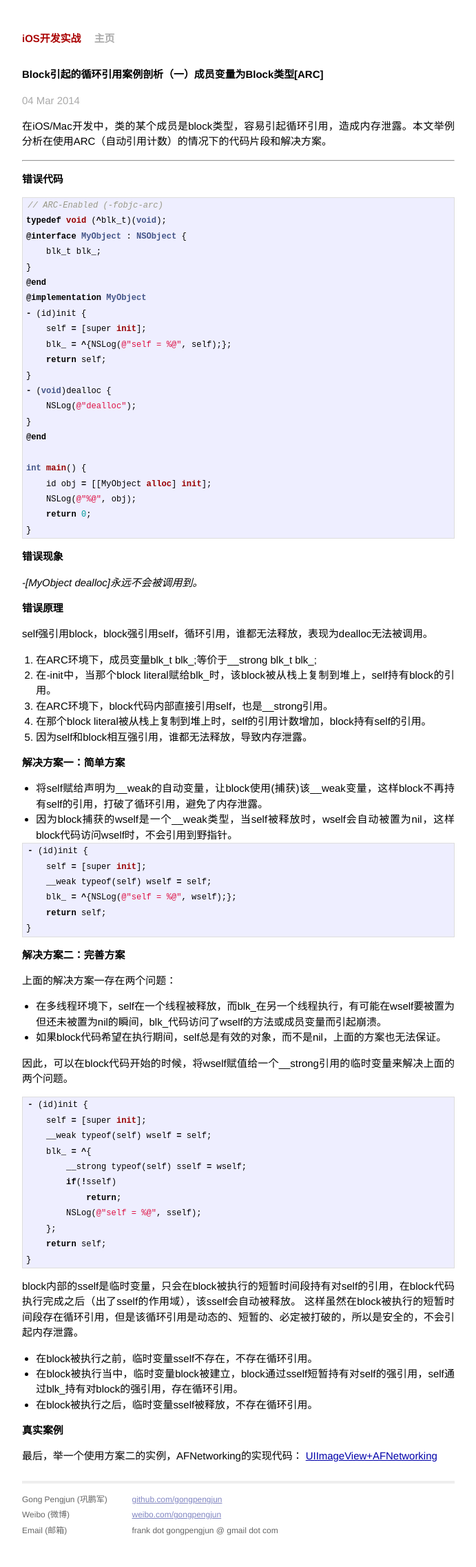
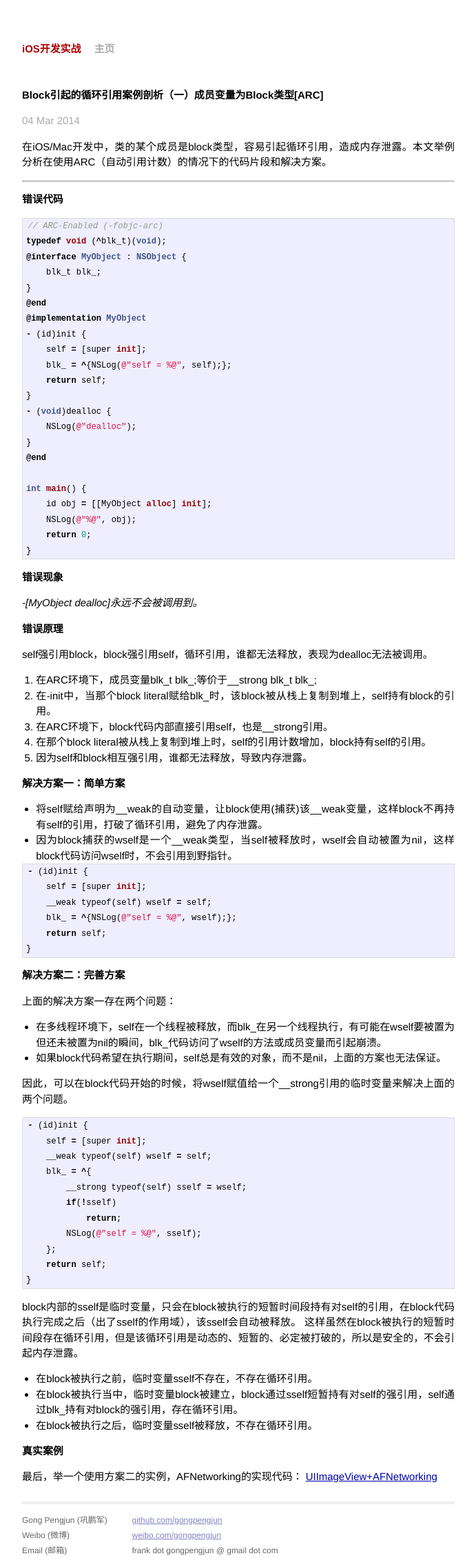
Before and after one commit to gongpengjun/gongpengjun.github.io, a Jekyll site: the page built from _posts/2014-03-04-block-circular-reference-in-arc.markdown, in a window 1280 px wide. Shown: the whole page at 69% size, without its empty margins (294-985 px from the left). Built offline with Jekyll 4.4.1, drawn with Linux system fonts in a browser that asks for light colours; Markdown is read by kramdown in place of the engine named in the settings; before the commit the page ends 2242 px from its top, so only the background shows below that.

Commit message:
修正博客正文使用<p></p>来在标题上下留空白的问题

```diff
--- a/_posts/2014-03-04-block-circular-reference-in-arc.markdown
+++ b/_posts/2014-03-04-block-circular-reference-in-arc.markdown
@@ -8,7 +8,6 @@ categories: Objective-C
 在iOS/Mac开发中，类的某个成员是block类型，容易引起循环引用，造成内存泄露。本文举例分析在使用ARC（自动引用计数）的情况下的代码片段和解决方案。
 
 - - -
-<p></p>
 
 # 错误代码
 
@@ -37,13 +36,11 @@ int main() {
 }
 {% endhighlight %}
 
-<p></p>
 
 # 错误现象
 
 *-[MyObject dealloc]永远不会被调用到。*
 
-<p></p>
 
 # 错误原理
 
@@ -55,7 +52,6 @@ self强引用block，block强引用self，循环引用，谁都无法释放，
 1. 在那个block literal被从栈上复制到堆上时，self的引用计数增加，block持有self的引用。
 1. 因为self和block相互强引用，谁都无法释放，导致内存泄露。
 
-<p></p>
 
 # 解决方案一：简单方案
 
@@ -71,7 +67,6 @@ self强引用block，block强引用self，循环引用，谁都无法释放，
 }
 {% endhighlight %}
 
-<p></p>
 
 # 解决方案二：完善方案
 
@@ -103,7 +98,6 @@ block内部的sself是临时变量，只会在block被执行的短暂时间段
 * 在block被执行当中，临时变量block被建立，block通过sself短暂持有对self的强引用，self通过blk_持有对block的强引用，存在循环引用。
 * 在block被执行之后，临时变量sself被释放，不存在循环引用。
 
-<p></p>
 
 # 真实案例
 
--- a/_posts/2014-03-05-block-circular-reference-in-mrc.markdown
+++ b/_posts/2014-03-05-block-circular-reference-in-mrc.markdown
@@ -8,7 +8,6 @@ categories: Objective-C
 在iOS/Mac开发中，类的某个成员是block类型，容易引起循环引用，造成内存泄露。本文举例分析在使用MRC（手动引用计数）的情况下的代码片段和解决方案。
 
 - - -
-<p></p>
 
 # 错误代码
 
@@ -40,13 +39,11 @@ int main() {
 }
 {% endhighlight %}
 
-<p></p>
 
 # 错误现象
 
 *-[MyObject dealloc]永远不会被调用到。*
 
-<p></p>
 
 # 错误原理
 
@@ -57,7 +54,6 @@ self是持有堆上的block的引用，堆上block持有self的引用，循环
 1. 当-init方法执行完毕，栈上的block literal被自动释放。
 1. 因为self和block相互强引用，谁都无法释放，导致内存泄露。
 
-<p></p>
 
 # 解决方案
 
--- a/css/main.css
+++ b/css/main.css
@@ -20,9 +20,11 @@ body {
 }
 
 h1, h2, h3, h4, h5, h6 {
-  font-size: 100%; }
+  font-size: 100%;
+  margin-top: 1em;
+  margin-bottom: 1em;
+}
 
-h1 { margin-bottom: 1em; }
 p { margin: 1em 0; }
 
 a         { color: #00a; }
```
